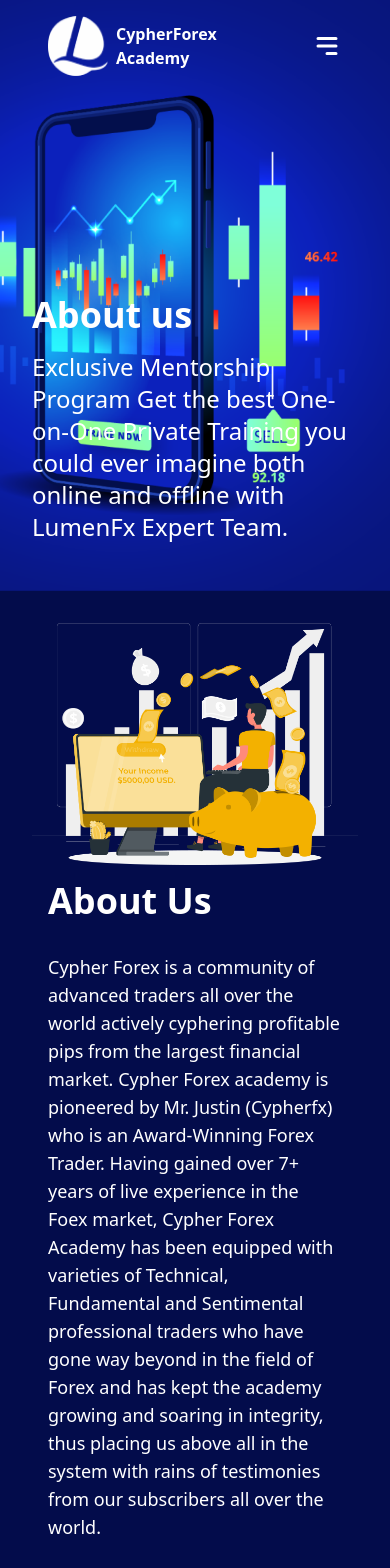
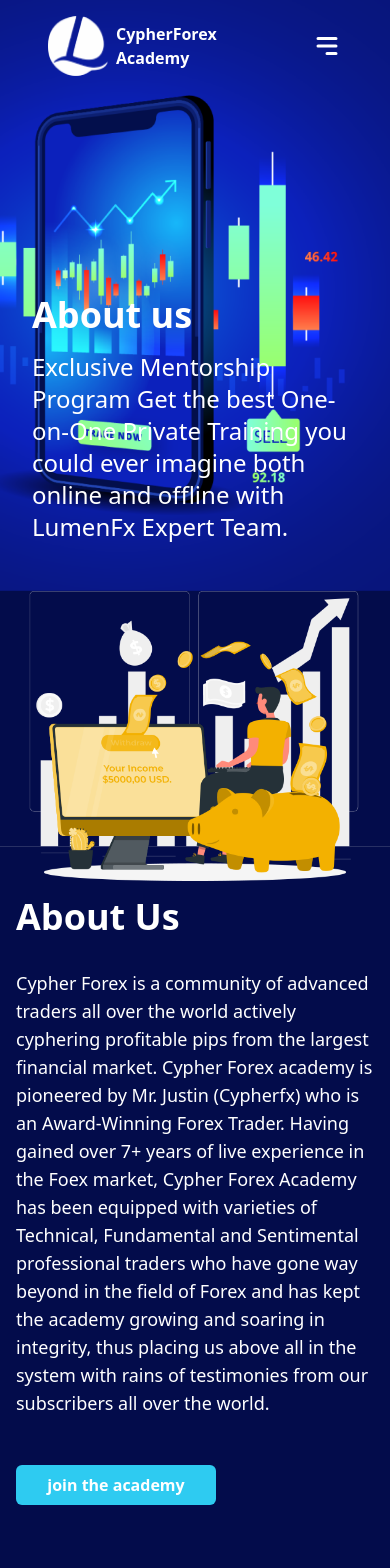
Before and after one commit to Nanocodes-Programming/forex-bang-frontend, a React (Create React App) app: page /about in a window 390 px wide. Shown: the top 1568 px of the page. Built offline with nearby package versions, Linux system fonts and the light colour scheme.

Commit message:
home page

```diff
--- a/src/pages/About.jsx
+++ b/src/pages/About.jsx
@@ -17,7 +17,7 @@
             </p>
           </div>
         </Wrapper>
-        <div className="flex p-[2rem] md:flex-row flex-col">
+        <div className="flex md:p-[2rem] p-0 md:flex-row flex-col">
           <img src={about} alt="" />
           <div className="p-[1rem] text-white">
             <h2 className="font-bold text-4xl mb-[1rem]">About Us</h2>
```
